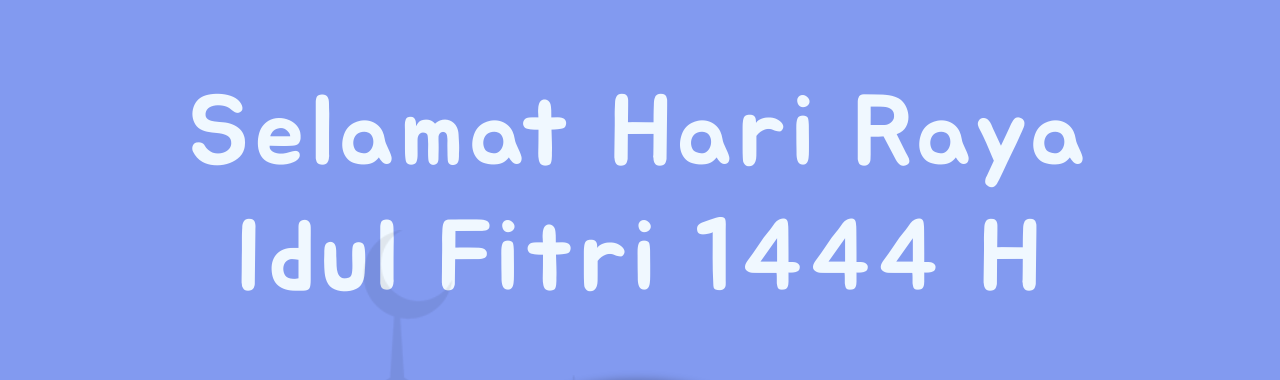
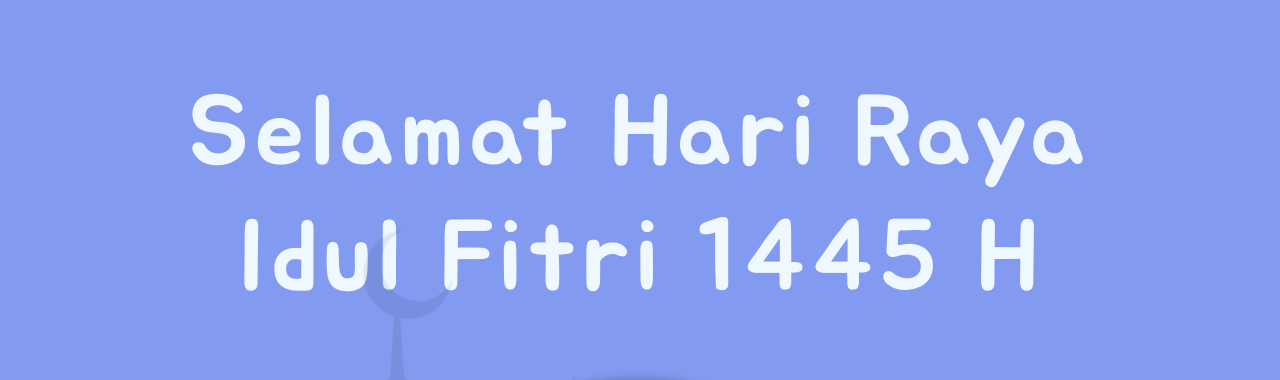
Before and after one commit to madechyaas/madechyaas.github.io, a plain HTML site: page index.html in a window 1280 px wide. Shown: the top 380 px of the page. Drawn offline with nearby package versions, Linux system fonts and the light colour scheme; grey boxes are pictures that could not be loaded.

Commit message:
Update index.html

```diff
--- a/index.html
+++ b/index.html
@@ -4,7 +4,7 @@
     <meta charset="UTF-8" />
     <meta http-equiv="X-UA-Compatible" content="IE=edge" />
     <meta name="viewport" content="width=device-width, initial-scale=1.0" />
-    <title>Idul Fitri 1444 H</title>
+    <title>Idul Fitri 1445 H</title>
 
     <!-- link font -->
     <link rel="preconnect" href="https://fonts.googleapis.com" />
@@ -23,7 +23,7 @@
       <div class=""></div>
     </section>
     <section class="first">
-      <div class="text">Selamat Hari Raya<br>Idul Fitri 1444 H</div>
+      <div class="text">Selamat Hari Raya<br>Idul Fitri 1445 H</div>
       <div class="button">
         <img src="https://img.icons8.com/stickers/100/null/pray.png" />
         <br>Klik Tombol di Atas dan Naikkan Volume Ya
```
